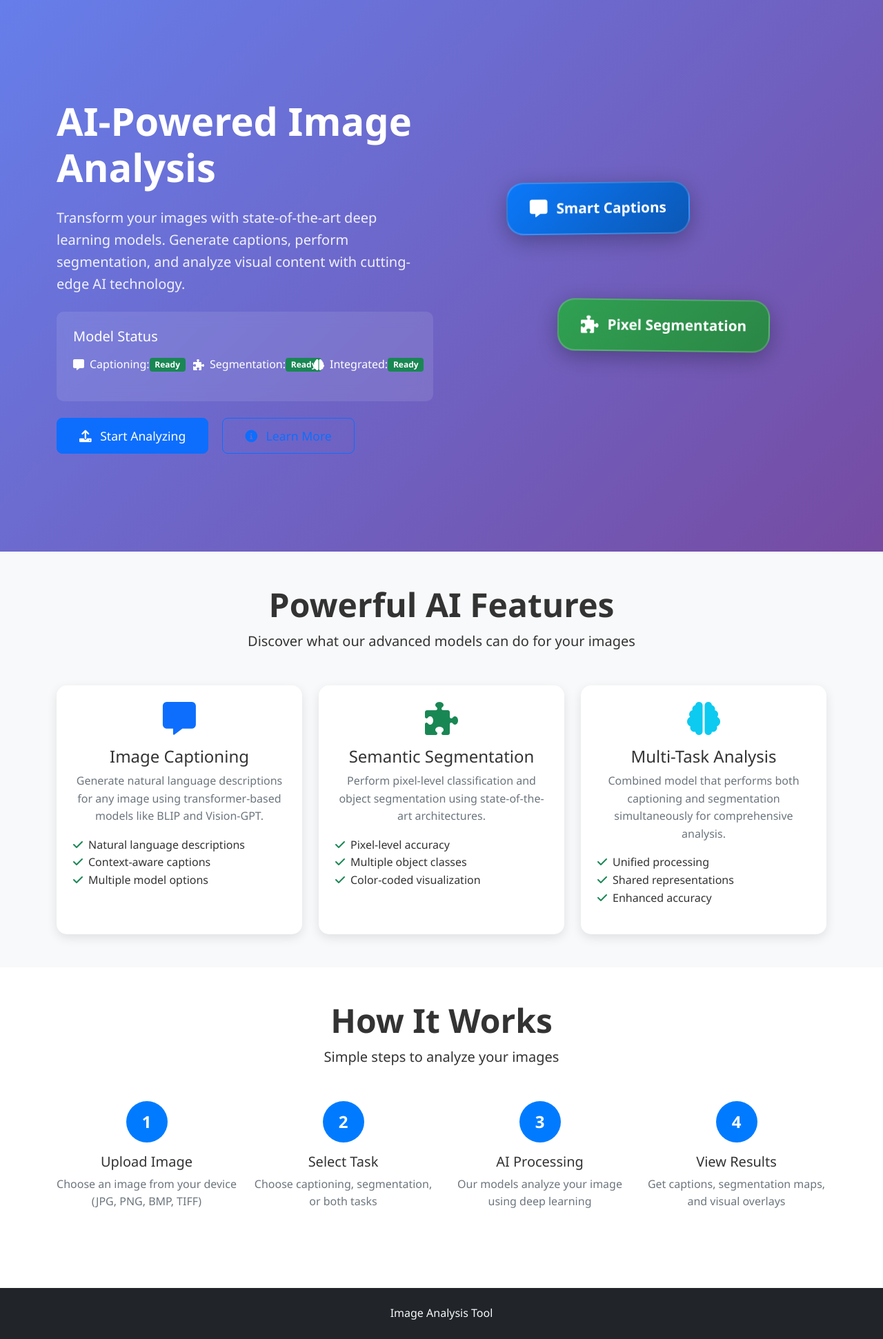
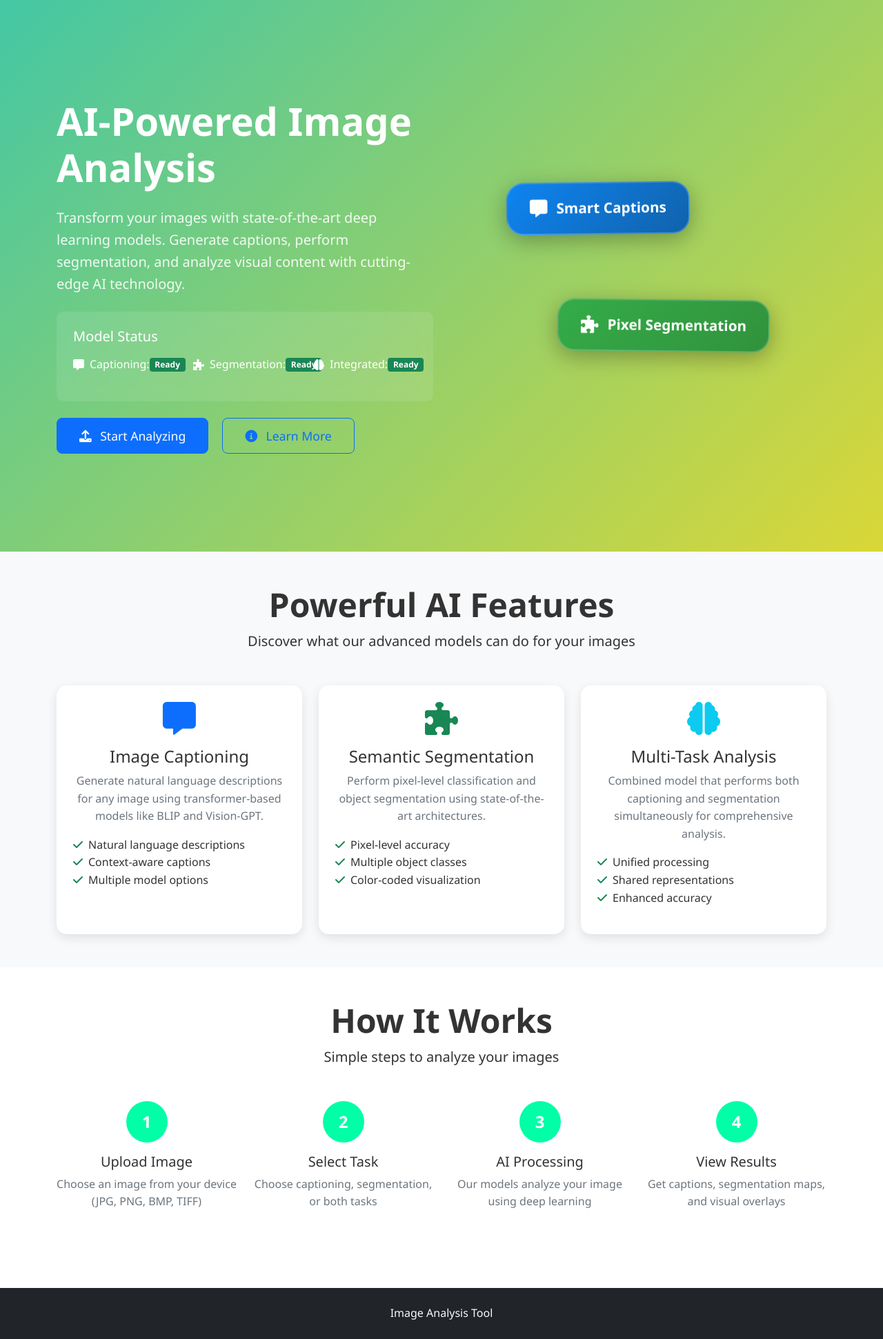
Before and after one commit to gvivek264/Image-captioning-and-segmentation, a Flask app: page / in a window 1280 px wide. Shown: the part 58-2000 px from the top of the page at 69% size. Run offline with Flask 2, Linux system fonts and the light colour scheme.

Commit message:
Updated style.css with UI fixes

```diff
--- a/static/css/style.css
+++ b/static/css/style.css
@@ -1,7 +1,7 @@
 /* Custom Styles for Image Captioning & Segmentation App */
 
 :root {
-    --primary-color: #007bff;
+    --primary-color: #00ffa6;
     --secondary-color: #6c757d;
     --success-color: #28a745;
     --info-color: #17a2b8;
@@ -20,7 +20,7 @@ body {
 
 /* Hero Section */
 .hero-section {
-    background: linear-gradient(135deg, #667eea 0%, #764ba2 100%);
+    background: linear-gradient(135deg, #44c7a4 0%, #dad737 100%);
     color: white;
     min-height: 100vh;
     display: flex;
```
